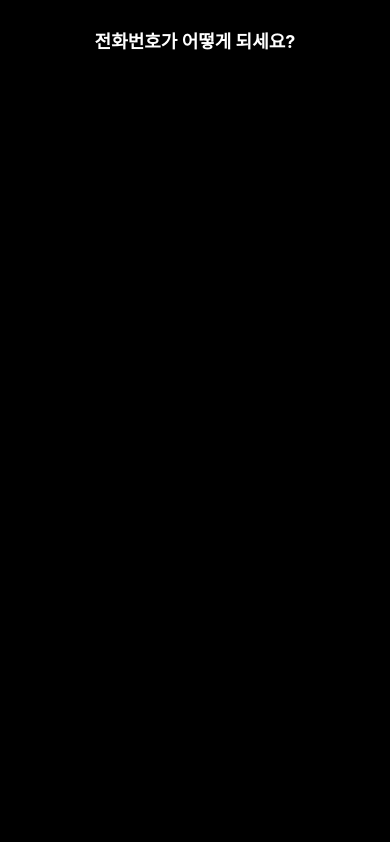
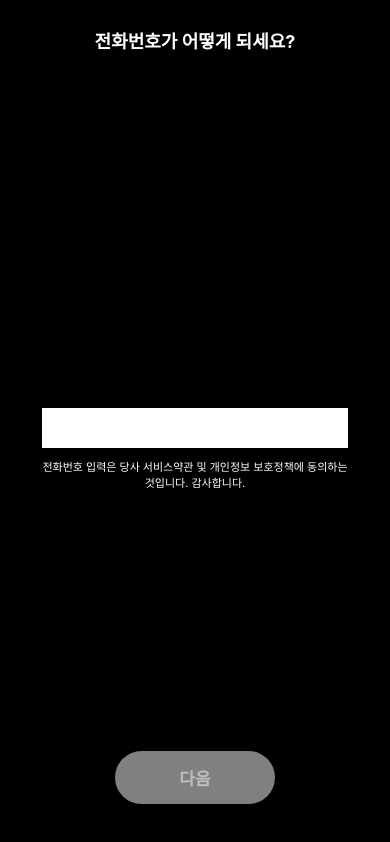
Before and after one commit to dudcks5477/RealVoice, a React Native app: screen /Number in a window 390 px wide. Built offline with nearby package versions, Linux system fonts and the light colour scheme.

Commit message:
Add Phone Number logic

```diff
--- a/src/auth/NumberScreen.js
+++ b/src/auth/NumberScreen.js
@@ -1,11 +1,17 @@
 import React from 'react';
 import {View, Text} from 'react-native';
 import CommonStyles from '../styles/CommonStyles';
+import NumberInput from './NumberInput';
 
 const NumberScreen = () => {
+  const handlePhoneNumberSubmit = phoneNumber => {
+    // 입력된 전화번호를 처리하는 로직을 여기에 추가
+    console.log('전화번호:', phoneNumber);
+  };
   return (
     <View style={CommonStyles.container}>
       <Text style={CommonStyles.text}>전화번호가 어떻게 되세요?</Text>
+      <NumberInput onSubmit={handlePhoneNumberSubmit} />
     </View>
   );
 };
```
